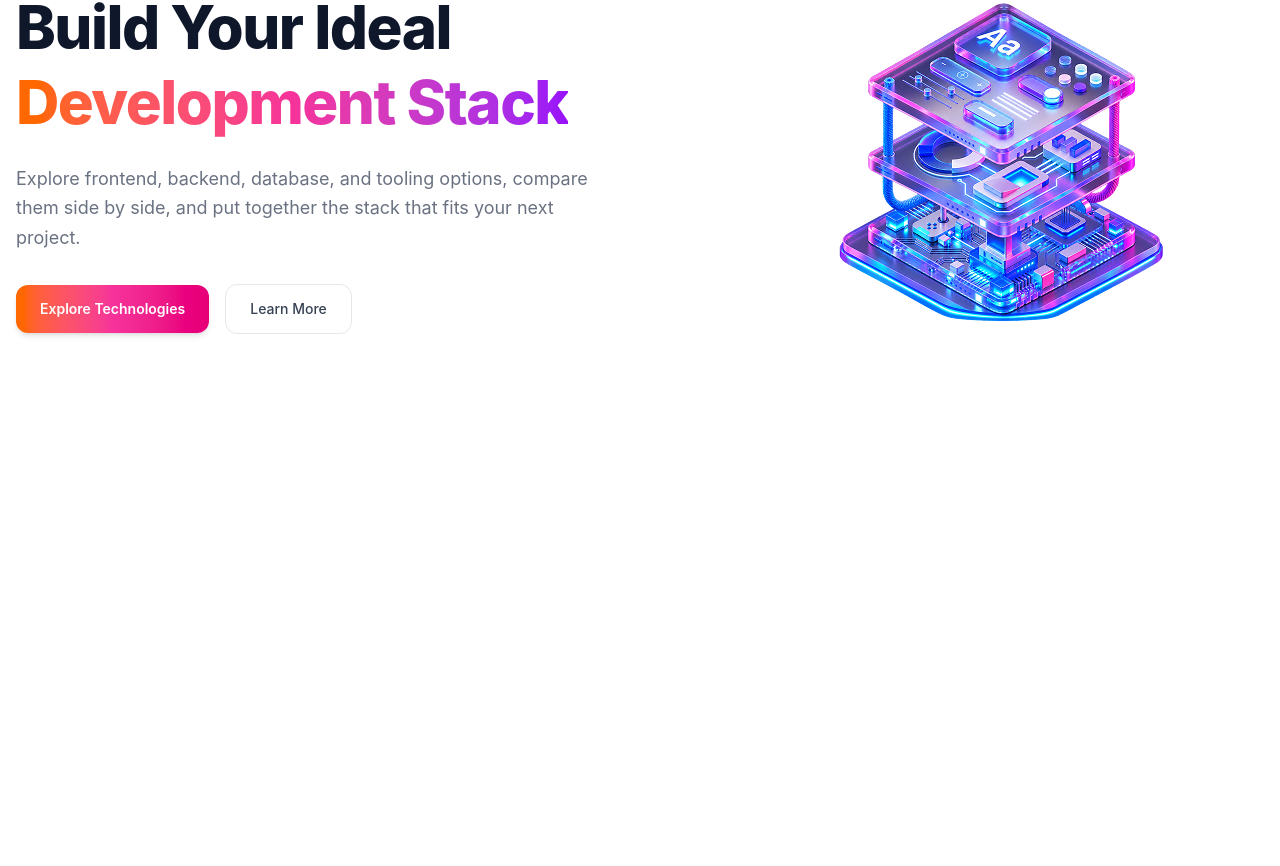
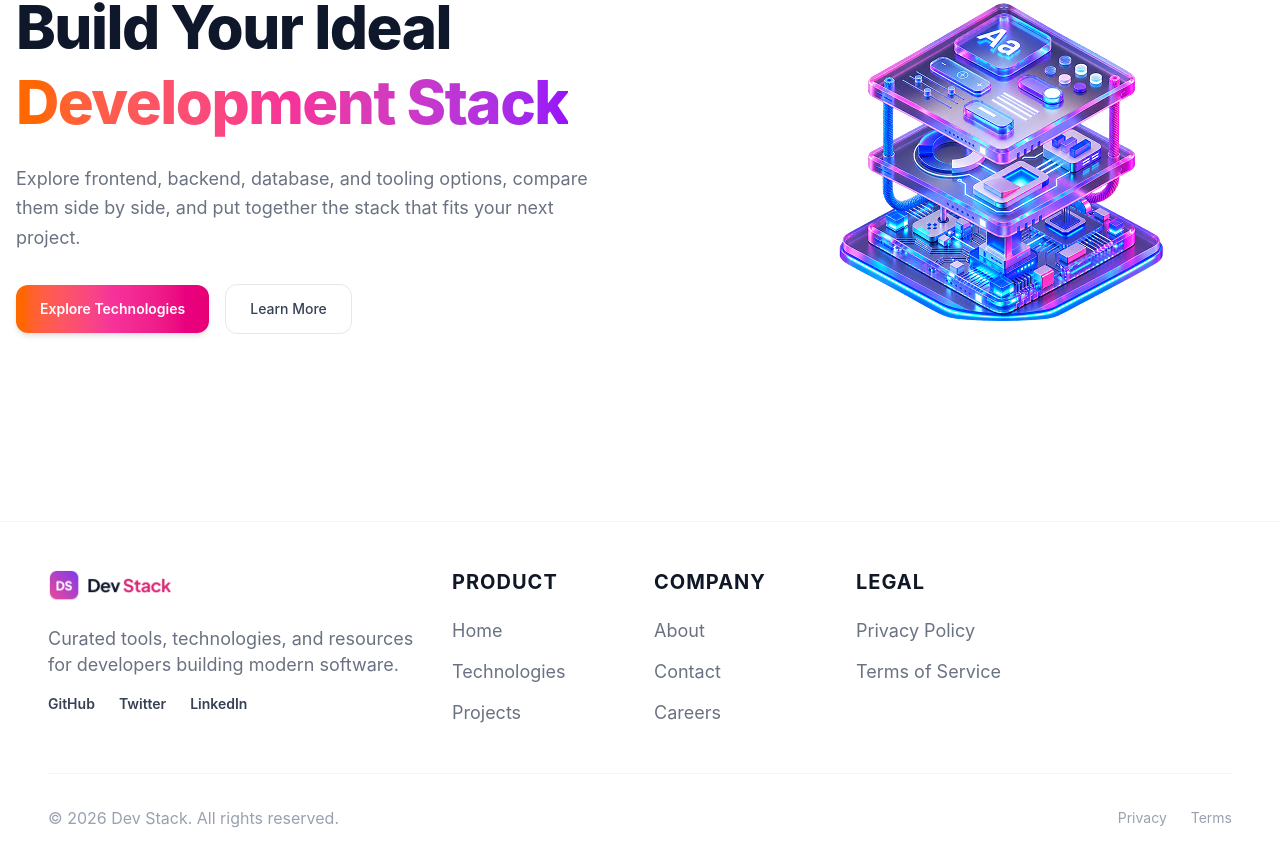
Before and after one commit to ratul-1820/Assignment-5, a React (Vite) app: page / in a window 1280 px wide. Shown: the part 266-1132 px from the top of the page. Before the commit the page ends 800 px from the top, so only its background shows below. Built offline with nearby package versions, Linux system fonts and the light colour scheme.

Commit message:
json file created

```diff
--- a/public/data/technologies.json
+++ b/public/data/technologies.json
@@ -10,113 +10,113 @@
     "badge": "Popular"
   },
   {
-    "id": "vue",
-    "name": "Vue.js",
-    "category": "Frontend",
-    "description": "An approachable, performant, and versatile framework for building web user interfaces.",
-    "icon": "https://icon.icepanel.io/Technology/svg/Vue.js.svg",
+    "id": "typescript",
+    "name": "TypeScript",
+    "category": "Language",
+    "description": "A strongly typed programming language that builds on JavaScript, giving you better tooling at any scale.",
+    "icon": "https://icon.icepanel.io/Technology/svg/TypeScript.svg",
     "rating": 4.8,
-    "difficulty": "Beginner-Friendly",
-    "badge": "Versatile"
+    "difficulty": "Intermediate",
+    "badge": "Essential"
   },
   {
-    "id": "svelte",
-    "name": "Svelte",
-    "category": "Frontend",
-    "description": "Cybernetically enhanced web apps with compile-time reactivity and zero virtual DOM overhead.",
-    "icon": "https://icon.icepanel.io/Technology/svg/Svelte.svg",
-    "rating": 4.8,
-    "difficulty": "Intermediate",
+    "id": "tailwind-css",
+    "name": "Tailwind CSS",
+    "category": "Styling",
+    "description": "A utility-first CSS framework packed with classes that can be composed to build any design directly.",
+    "icon": "https://icon.icepanel.io/Technology/svg/Tailwind-CSS.svg",
+    "rating": 4.9,
+    "difficulty": "Beginner-Friendly",
     "badge": "Fast"
-  },
-  {
-    "id": "nextjs",
-    "name": "Next.js",
-    "category": "Frontend",
-    "description": "The React framework for full-stack web applications with hybrid static and server rendering.",
-    "icon": "https://icon.icepanel.io/Technology/svg/Next.js.svg",
-    "rating": 4.9,
-    "difficulty": "Intermediate",
-    "badge": "Full-Stack"
   },
   {
     "id": "nodejs",
     "name": "Node.js",
     "category": "Backend",
-    "description": "An asynchronous, event-driven JavaScript runtime built on Chrome's V8 engine.",
+    "description": "An asynchronous event-driven JavaScript runtime designed to build scalable network applications.",
     "icon": "https://icon.icepanel.io/Technology/svg/Node.js.svg",
-    "rating": 4.8,
+    "rating": 4.7,
     "difficulty": "Intermediate",
-    "badge": "Standard"
+    "badge": "Versatile"
   },
   {
     "id": "postgresql",
     "name": "PostgreSQL",
     "category": "Database",
-    "description": "A powerful, open-source object-relational database system with proven reliability.",
+    "description": "A powerful, open-source object-relational database system with proven reliability and robust performance.",
     "icon": "https://icon.icepanel.io/Technology/svg/PostgresSQL.svg",
     "rating": 4.9,
     "difficulty": "Intermediate",
     "badge": "Top SQL"
   },
   {
+    "id": "docker",
+    "name": "Docker",
+    "category": "DevOps",
+    "description": "A set of platform as a service products that use OS-level virtualization to deliver software in containers.",
+    "icon": "https://icon.icepanel.io/Technology/svg/Docker.svg",
+    "rating": 4.8,
+    "difficulty": "Advanced",
+    "badge": "Containers"
+  },
+  {
+    "id": "git",
+    "name": "Git",
+    "category": "Tools",
+    "description": "A free and open source distributed version control system designed to handle everything from small to large projects.",
+    "icon": "https://icon.icepanel.io/Technology/svg/Git.svg",
+    "rating": 4.9,
+    "difficulty": "Beginner-Friendly",
+    "badge": "Essential"
+  },
+  {
+    "id": "python",
+    "name": "Python",
+    "category": "Language",
+    "description": "A high-level, general-purpose programming language known for its clean syntax and extensive ecosystem.",
+    "icon": "https://icon.icepanel.io/Technology/svg/Python.svg",
+    "rating": 4.9,
+    "difficulty": "Beginner-Friendly",
+    "badge": "Versatile"
+  },
+  {
+    "id": "mongodb",
+    "name": "MongoDB",
+    "category": "Database",
+    "description": "A source-available cross-platform document-oriented database program classified as a NoSQL database.",
+    "icon": "https://icon.icepanel.io/Technology/svg/MongoDB.svg",
+    "rating": 4.6,
+    "difficulty": "Beginner-Friendly",
+    "badge": "Flexible"
+  },
+  {
+    "id": "nextjs",
+    "name": "Next.js",
+    "category": "Frontend",
+    "description": "A flexible React framework that gives you building blocks to create fast, full-stack web applications.",
+    "icon": "https://icon.icepanel.io/Technology/svg/Next.js.svg",
+    "rating": 4.8,
+    "difficulty": "Intermediate",
+    "badge": "Full-Stack"
+  },
+  {
     "id": "redis",
     "name": "Redis",
     "category": "Database",
-    "description": "In-memory data structure store used as a high-speed database, cache, and message broker.",
+    "description": "An open source in-memory data store used as a database, cache, message broker, and streaming engine.",
     "icon": "https://icon.icepanel.io/Technology/svg/Redis.svg",
-    "rating": 4.8,
-    "difficulty": "Intermediate",
-    "badge": "Cache"
+    "rating": 4.7,
+    "difficulty": "Advanced",
+    "badge": "Caching"
   },
   {
-    "id": "javascript",
-    "name": "JavaScript",
-    "category": "Language",
-    "description": "The versatile, ubiquitous scripting language powering dynamic behavior across the web.",
-    "icon": "https://icon.icepanel.io/Technology/svg/JavaScript.svg",
+    "id": "vite",
+    "name": "Vite",
+    "category": "Tools",
+    "description": "A modern frontend build tool that provides a significantly faster and leaner development experience.",
+    "icon": "https://icon.icepanel.io/Technology/svg/Vite.js.svg",
     "rating": 4.9,
     "difficulty": "Beginner-Friendly",
-    "badge": "Ubiquitous"
-  },
-  {
-    "id": "typescript",
-    "name": "TypeScript",
-    "category": "Language",
-    "description": "A strongly typed programming language that builds on JavaScript for robust tooling.",
-    "icon": "https://icon.icepanel.io/Technology/svg/TypeScript.svg",
-    "rating": 4.9,
-    "difficulty": "Intermediate",
-    "badge": "Essential"
-  },
-  {
-    "id": "java",
-    "name": "Java",
-    "category": "Language",
-    "description": "A secure, object-oriented programming language designed for portability and scale.",
-    "icon": "https://icon.icepanel.io/Technology/svg/Java.svg",
-    "rating": 4.6,
-    "difficulty": "Intermediate",
-    "badge": "Robust"
-  },
-  {
-    "id": "tailwindcss",
-    "name": "Tailwind CSS",
-    "category": "Styling",
-    "description": "A utility-first CSS framework packed with classes that can be composed to build custom UI.",
-    "icon": "https://icon.icepanel.io/Technology/svg/Tailwind-CSS.svg",
-    "rating": 4.9,
-    "difficulty": "Beginner-Friendly",
-    "badge": "Modern"
-  },
-  {
-    "id": "docker",
-    "name": "Docker",
-    "category": "DevOps",
-    "description": "A platform designed to build, share, and run containerized applications reliably.",
-    "icon": "https://icon.icepanel.io/Technology/svg/Docker.svg",
-    "rating": 4.9,
-    "difficulty": "Intermediate",
-    "badge": "Containers"
+    "badge": "Blazing Fast"
   }
 ]
--- a/src/App.jsx
+++ b/src/App.jsx
@@ -2,6 +2,7 @@ import { useState } from 'react'
 import './App.css'
 import Navbar from './components/Navbar'
 import Hero from './components/Hero'
+import Footer from './components/Footer'
 
 function App() {
 
@@ -9,6 +10,7 @@ function App() {
     <>
     <Navbar></Navbar>
     <Hero></Hero>
+    <Footer></Footer>
     </>
   )
 }
--- a/src/components/Footer.jsx
+++ b/src/components/Footer.jsx
@@ -0,0 +1,78 @@
+import React from "react";
+import logoText from "../assets/logo-text.png";
+
+const footerLinks = [
+  {
+    title: "Product",
+    links: [
+      { label: "Home", href: "#home" },
+      { label: "Technologies", href: "#technologies" },
+      { label: "Projects", href: "#projects" },
+    ],
+  },
+  {
+    title: "Company",
+    links: [
+      { label: "About", href: "#about" },
+      { label: "Contact", href: "#contact" },
+      { label: "Careers", href: "#careers" },
+    ],
+  },
+  {
+    title: "Legal",
+    links: [
+      { label: "Privacy Policy", href: "#privacy" },
+      { label: "Terms of Service", href: "#terms" },
+    ],
+  },
+];
+
+export default function Footer() {
+  return (
+    <footer className="w-full bg-white px-6 py-12 text-gray-600 sm:px-8 lg:px-12 border-t border-gray-100">
+      <div className="container mx-auto grid grid-cols-1 gap-x-8 gap-y-10 sm:grid-cols-2 lg:grid-cols-12 lg:gap-x-7 lg:gap-y-12">
+        <div className="sm:col-span-2 lg:col-span-4">
+          <img src={logoText} alt="Dev Stack" className="h-8 mb-6 object-contain" />
+          <p className="max-w-[550px] text-[17px] leading-[1.45] text-gray-500 sm:text-lg">
+            Curated tools, technologies, and resources for developers building modern software.
+          </p>
+          <div className="flex items-center gap-6 pt-4 text-sm font-semibold text-gray-700">
+            <a href="#github" className="hover:text-gray-900 transition">GitHub</a>
+            <a href="#twitter" className="hover:text-gray-900 transition">Twitter</a>
+            <a href="#linkedin" className="hover:text-gray-900 transition">LinkedIn</a>
+          </div>
+        </div>
+
+        {footerLinks.map((section) => (
+          <div key={section.title} className="lg:col-span-2">
+            <h3 className="mb-6 text-xl font-bold leading-tight text-gray-900 uppercase tracking-wider">
+              {section.title}
+            </h3>
+            <ul className="space-y-4">
+              {section.links.map((link) => (
+                <li key={link.label}>
+                  <a
+                    href={link.href}
+                    className="text-[17px] text-gray-500 leading-snug transition-colors duration-200 hover:text-gray-900 sm:text-lg"
+                  >
+                    {link.label}
+                  </a>
+                </li>
+              ))}
+            </ul>
+          </div>
+        ))}
+      </div>
+
+      <div className="container mx-auto mt-10 border-t border-gray-100 pt-8 sm:mt-12 flex flex-col sm:flex-row items-center justify-between gap-4">
+        <p className="text-center text-sm text-gray-400 sm:text-base">
+          © 2026 Dev Stack. All rights reserved.
+        </p>
+        <div className="flex items-center gap-6 text-sm text-gray-400">
+          <a href="#privacy" className="hover:text-gray-600 transition">Privacy</a>
+          <a href="#terms" className="hover:text-gray-600 transition">Terms</a>
+        </div>
+      </div>
+    </footer>
+  );
+}
```
